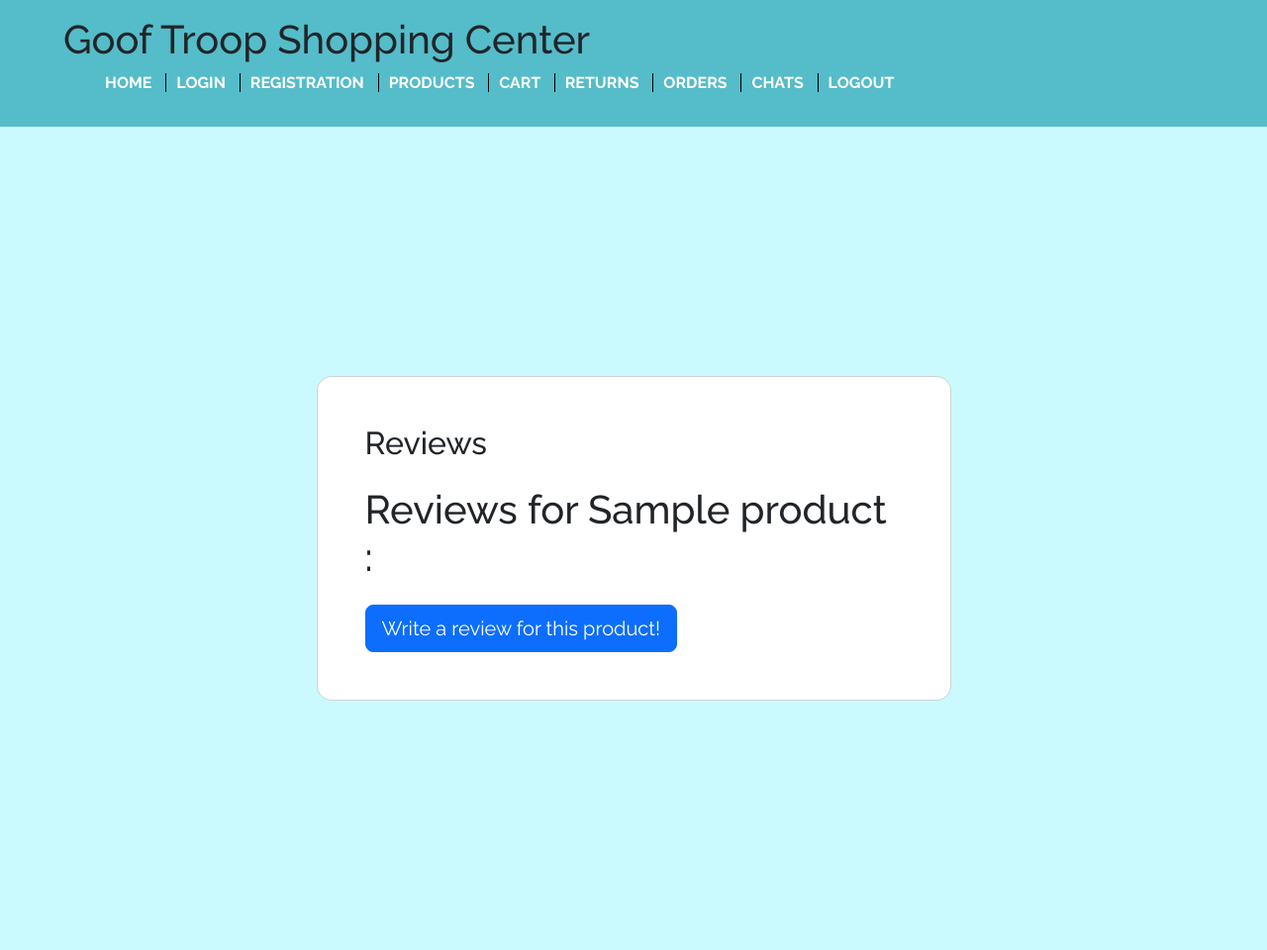
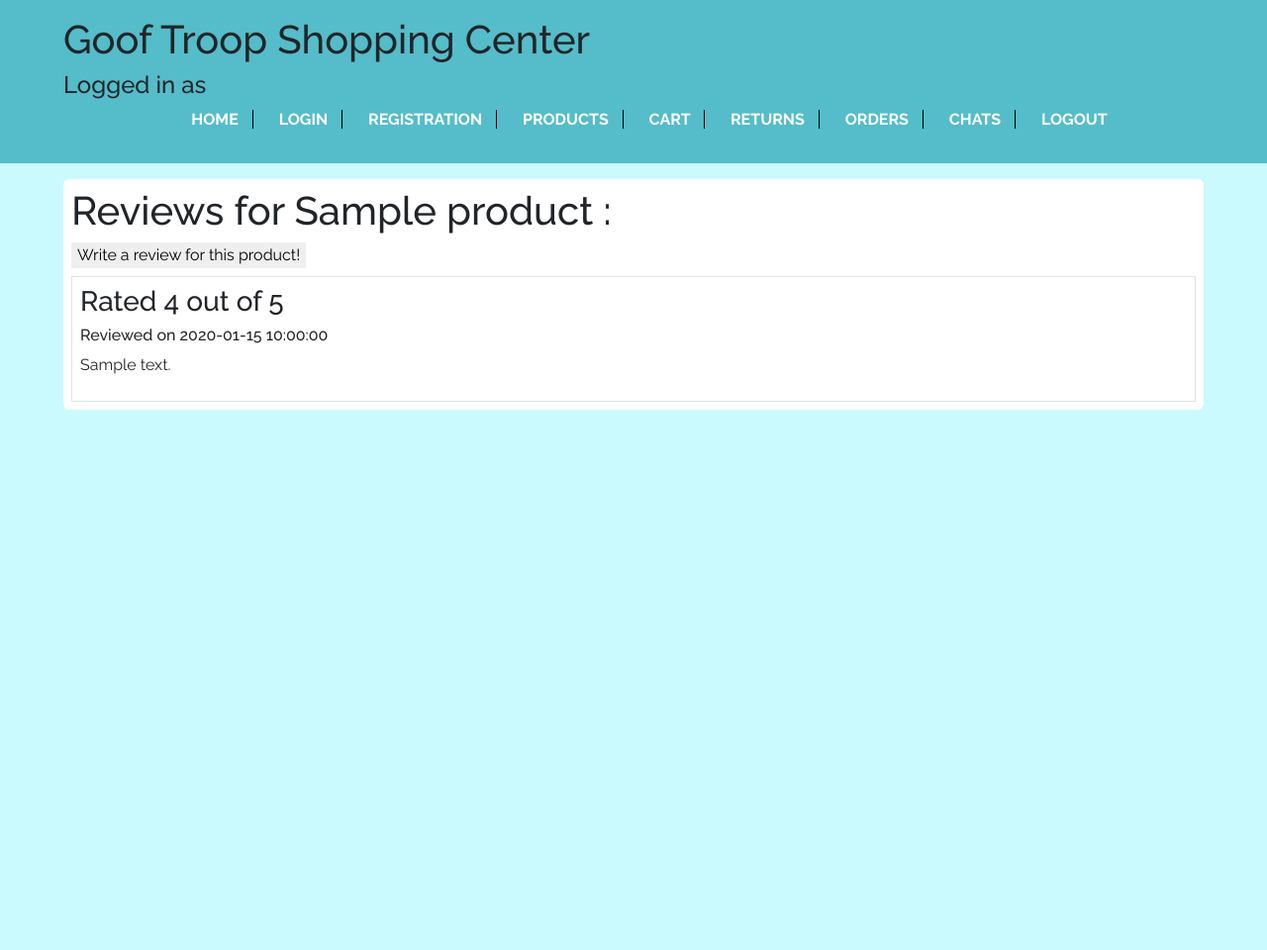
Before and after one commit to x13xDread/CSET-180-project, a Flask app: page /products/reviews/1 in a window 1280 px wide. Shown: the whole page at 99% size. After the commit the page ends 414 px from the top, so only its background shows below. Run offline with Flask 3, Linux system fonts and the light colour scheme; the visitor is signed in with stand-in values (Sample User, id 1); tables that the repository leaves empty hold one stand-in row (values such as "Sample post").

Commit message:
final changes

```diff
--- a/main.py
+++ b/main.py
@@ -318,11 +318,16 @@
 
 #region chats
 @app.route('/chats')
+@login_required
 def chat_list():
-    chats = conn.execute(text('Select * from chats;'))
+    if session['user']['type'] == 'admin':
+        chats = conn.execute(text('Select * from chats;'))
+    else:
+        chats = conn.execute(text(f"Select * from chats where email1 = '{session['user']['email']}' or email2 = '{session['user']['email']}';"))
     return render_template('chats.html',chats = chats, id = id)
 
 @app.route('/chats/<id>')
+@login_required
 def chat_messages(id):
     chat_messages = conn.execute(text(f'Select * from chat_messages where chat_id = {id};'))
     return render_template('chats.html',chat_messages=chat_messages, id = id)
@@ -339,6 +344,7 @@
     return redirect(f'/chats/{id}')
 
 @app.route('/chats/create', methods=['POST'])
+@login_required
 def chat_create():
     if request.method == "POST":
         email1 = session['user']['email']
--- a/templates/base.html
+++ b/templates/base.html
@@ -30,32 +30,36 @@
                     <h1>
                         Goof Troop Shopping Center
                     </h1>
-                    <ul>
-                        <li>
+                    {%if session['user']%}
+                    <h4>Logged in as {{session['user']['name']}}</h4>
+                    {%endif%}
+
+                    <ul class = 'text-center'>
+                        <li class = "m-2 text-start">
                             <a href="{{url_for('index')}}">home</a>
                         </li>
-                        <li>
+                        <li class = "m-2 text-start">
                             <a href="{{url_for('login')}}">login</a>
                         </li>
-                        <li>
+                        <li class = "m-2 text-start">
                             <a href="{{url_for('registration')}}">registration</a>
                         </li>
-                        <li>
+                        <li class = "m-2">
                             <a href="{{url_for('products')}}">products</a>
                         </li>
-                        <li>
+                        <li class = "m-2">
                             <a href="{{url_for('cart')}}">cart</a>
                         </li>
-                        <li>
+                        <li class = "m-2">
                             <a href="{{url_for('returns')}}">returns</a>
                         </li>
-                        <li>
+                        <li class = "m-2">
                             <a href="{{url_for('orders')}}">orders</a>
                         </li>
-                        <li>
-                            <a href="xxx">chats</a>
+                        <li class = "m-2">
+                            <a href="{{url_for('chat_list')}}">chats</a>
                         </li>
-                        <li>
+                        <li class = "m-2">
                             <a href="{{url_for('logout')}}">logout</a>
                         </li>
                     </ul>
--- a/templates/cart.html
+++ b/templates/cart.html
@@ -126,9 +126,9 @@
                                         <h3 id='product-price'>{{ product['price'] }}</h3>
                                         <img id = 'product-image' src="" alt="">
                                         <h5>
+                                            <button onclick="remove_from_cart({{item}},{{ product['price'] }})" class="btn btn-danger">-</button>
+                                            <span id="{{item}}">{{session['cart'][item]}}</span>&nbsp;
                                             <button onclick="add_to_cart({{item}},{{ product['price'] }})"class="btn btn-success">+</button>&nbsp;
-                                            <span id="{{item}}">{{session['cart'][item]}}</span>&nbsp;
-                                            <button onclick="remove_from_cart({{item}},{{ product['price'] }})" class="btn btn-danger">-</button>
                                         </h5>
                                     {% endif %}
                                 {% endfor %}
--- a/templates/products.html
+++ b/templates/products.html
@@ -62,6 +62,7 @@
 
                 <h2 class="pb-md-0 mb-md-4">Products</h2>
                 <h5>Number of Cart Items: <span id = "item-count"></span></h5>
+                <a href="{{url_for('cart')}}"><button class="btn btn-primary">Go to Cart</button></a>
                 {%if session['user']['type'] == 'vendor' or session['user']['type'] == 'admin'%}
                    <a href="{{url_for('new_product')}}"><button class="btn btn-success">Create a new Product</button></a>
                 {%endif%}
--- a/templates/returns.html
+++ b/templates/returns.html
@@ -25,7 +25,7 @@
                         <p class = "mt-2 text-end me-3">{{return['return_description']}}</p>
 
                         {%if session['user']['type'] == 'admin'%}
-                          <div>
+                          <div class="text-end me-3">
                             <form action="/returns/change_status" method="POST">
                                 <label for="status">status: </label>
                                 <select name="status" id="status-{{loop.index}}">
--- a/templates/reviews.html
+++ b/templates/reviews.html
@@ -1,7 +1,7 @@
 {% extends "base.html" %}
 {% block body %}
-<!--reviews.html original
-<div>
+<!-- reviews.html original -->
+<div class="bg-white rounded p-2">
     <h1>
         Reviews
         {% if product%}
@@ -14,9 +14,9 @@
     <a href="{{url_for('new_review',id=id)}}"><button>Write a review for this product!</button></a>
     {%endif%}
     {% for review in reviews %}
-        <div class = "mt-2 border">
-            {{review['rating']}}
-            Reviewed on {{review['review_date']}}
+        <div class = "mt-2 border p-2">
+            <h3>Rated {{review['rating']}} out of 5 </h3> <h6>Reviewed on {{review['review_date']}}</h6>
+
             <p>
                 {{review['review_description']}}
             </p>
@@ -24,44 +24,4 @@
 
     {% endfor %}
 </div>
--->
-
-<div>
-    <section class="vh-100 gradient-custom">
-      <div class="container py-5 h-100">
-        <div class="row justify-content-center align-items-center h-100">
-          <div class="col-12 col-lg-9 col-xl-7">
-            <div class="card shadow-2-strong card-registration" style="border-radius: 15px;">
-              <div class="card-body p-4 p-md-5">
-
-                <h2 class="pb-md-0 mb-md-4">Reviews</h2>
-
-                <h1 class="mb-4">
-                    Reviews
-                    {% if product%}
-                    <span> for {{product[0]}}</span>
-                    {%endif%}
-                    :
-                </h1>
-                {% if product%}
-                {%set id = product[1]%}
-                <a href="{{url_for('new_review',id=id)}}"><button class="btn btn-primary btn-lg">Write a review for this product!</button></a>
-                {%endif%}
-                {% for review in reviews %}
-                    <div class="mt-3 border-top pt-4">
-                        {{review['rating']}}
-                        Reviewed on {{review['review_date']}}
-                        <p>
-                            {{review['review_description']}}
-                        </p>
-                    </div>
-
-                {% endfor %}
-              </div>
-            </div>
-          </div>
-        </div>
-      </div>
-    </section>
-</div>
 {% endblock %}
```
Also changed, not shown: templates/chats.html (+4 -3 lines).
